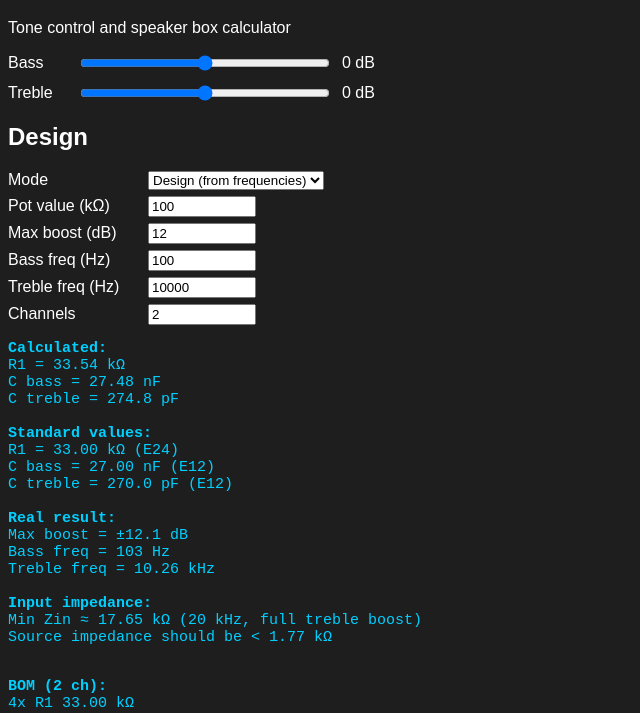
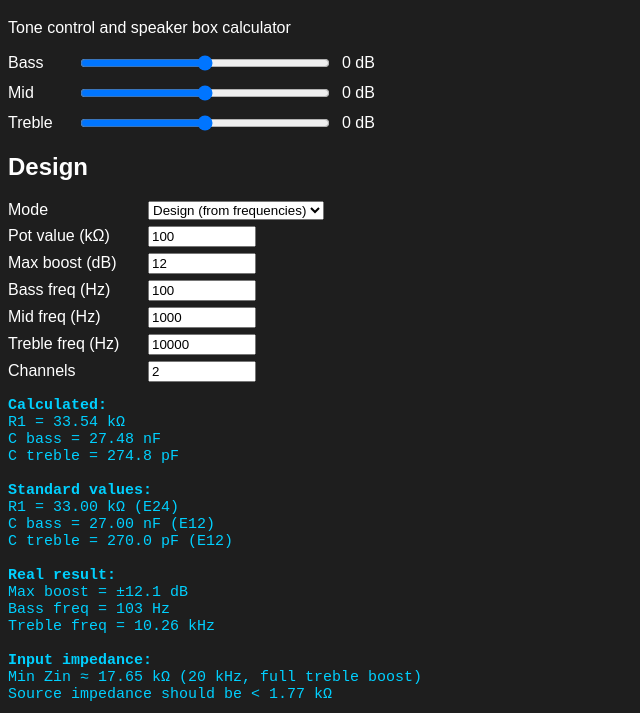
Before and after one commit to KYLDA-007/ToneBox, a plain HTML site: page index.html in a window 1280 px wide. Shown: the part 61-774 px from the top of the page, without its empty margins (0-640 px from the left). Drawn offline with Linux system fonts and the light colour scheme.

Commit message:
add mid band slider and curve

```diff
--- a/code.js
+++ b/code.js
@@ -2,13 +2,17 @@ const bassSlider = document.getElementById("bass");
 const trebleSlider = document.getElementById("treble");
 const bassValue = document.getElementById("bassValue");
 const trebleValue = document.getElementById("trebleValue");
+const midSlider = document.getElementById("mid");
+const midValue = document.getElementById("midValue");
 
 function updateValues() {
     bassValue.textContent = bassSlider.value + " dB";
+    midValue.textContent = midSlider.value + " dB";
     trebleValue.textContent = trebleSlider.value + " dB";
 }
 
 bassSlider.addEventListener("input", update);
+midSlider.addEventListener("input", update);
 trebleSlider.addEventListener("input", update);
 
 const canvas = document.getElementById("graph");
@@ -57,6 +61,7 @@ function drawGrid() {
 }
 let curveBassFreq = 100;
 let curveTrebleFreq = 10000;
+let curveMidFreq = 1000;
 
 function dbtoGain(db) {
     return Math.pow(10, db / 20);
@@ -77,6 +82,14 @@ function trebleResponce(f, db) {
     const num = Math.sqrt((a * f) * (a * f) + fc * fc);
     const den = Math.sqrt(f * f + fc * fc);
     return num / den;
+}
+function midResponce(f, db) {
+    const q = 0.7;
+    const x = f / curveMidFreq;
+    const a = dbtoGain(Math.abs(db));
+    const base = (1 - x * x) * (1 - x * x);
+    const peak = Math.sqrt((base + (a * x / q) * (a * x / q)) / (base + (x / q) * (x / q)));
+    return db >= 0 ? peak : 1 / peak;
 }
 function boxResponce(f) {
     if (boxFc <= 0) return 1;
@@ -121,7 +134,8 @@ function plot(color, gainFn) {
 function drawCurve() {
     const bassDb = parseFloat(bassSlider.value);
     const trebleDb = parseFloat(trebleSlider.value);
-    const tone = f => bassResponce(f, bassDb) * trebleResponce(f, trebleDb);
+    const midDb = parseFloat(midSlider.value);
+    const tone = f => bassResponce(f, bassDb) * midResponce(f, midDb) * trebleResponce(f, trebleDb);
 
     plot("#00d0ff", tone);
 
@@ -281,6 +295,7 @@ function calculateComponents() {
     const maxBoost = parseFloat(document.getElementById("maxBoost").value);
     const bassFreq = parseFloat(document.getElementById("bassFreq").value);
     const trebleFreq = parseFloat(document.getElementById("trebleFreq").value);
+    const midFreq = parseFloat(document.getElementById("midFreq").value);
     document.getElementById("designFields").style.display = mode === "analyze" ? "none" : "block";
     document.getElementById("analyzeFields").style.display = mode === "analyze" ? "block" : "none";
     const r1In = parseFloat(document.getElementById("r1Input").value);
@@ -290,7 +305,7 @@ function calculateComponents() {
 
     const values = mode === "analyze"
         ? [pot, r1In, cBassIn, cTrebleIn, channelsIn]
-        : [pot, maxBoost, bassFreq, trebleFreq, channelsIn];
+        : [pot, maxBoost, bassFreq, midFreq, trebleFreq, channelsIn];
     if (!isValid(values)) {
         document.getElementById("results").innerHTML =
             "<span class='error'>Please enter positive numbers in all fields.</span>";
@@ -320,12 +335,15 @@ function calculateComponents() {
 
     curveBassFreq = realBass;
     curveTrebleFreq = realTreble;
+    curveMidFreq = midFreq;
 
     const limit = Math.floor(realBoost * 2) / 2;
     bassSlider.min = -limit;
     bassSlider.max = limit;
     trebleSlider.min = -limit;
     trebleSlider.max = limit;
+    midSlider.min = -limit;
+    midSlider.max = limit;
 
    const designText =
     "<b>Calculated:</b><br>" +
@@ -462,7 +480,7 @@ function update() {
 
 }
 update();
-const designInputs = ["potValue", "maxBoost", "bassFreq", "trebleFreq", "channels", "mode", "r1Input", "cBassInput", "cTrebleInput"];
+const designInputs = ["potValue", "maxBoost", "bassFreq", "midFreq", "trebleFreq", "channels", "mode", "r1Input", "cBassInput", "cTrebleInput"];
 for (const id of designInputs) {
     document.getElementById(id).addEventListener("input", update);
 }
--- a/index.html
+++ b/index.html
@@ -10,11 +10,16 @@
     <h1>ToneBox</h1>
     <p>Tone control and speaker box calculator</p>
     <div class="controls">
-        <div class="control">
-            <label for="bass">Bass</label>
-            <input type="range" id="bass" min="-12" max="12" step="0.5" value="0">
-            <span id="bassValue">0 dB</span>
-        </div>
+            <div class="control">
+                <label for="bass">Bass</label>
+                <input type="range" id="bass" min="-12" max="12" step="0.5" value="0">
+                <span id="bassValue">0 dB</span>
+            </div>
+                <div class="control">
+                    <label for="mid">Mid</label>
+                    <input type="range" id="mid" min="-12" max="12" step="0.5" value="0">
+                    <span id="midValue">0 dB</span>
+                </div>
          <div class="control">
          <label for="treble">Treble</label>
          <input type="range" id="treble" min="-12" max="12" step="0.5" value="0">
@@ -42,6 +47,10 @@
                 <div class="field">
                     <label for="bassFreq">Bass freq (Hz)</label>
                     <input type="number" id="bassFreq" value="100">
+                </div>
+                <div class="field">
+                    <label for="midFreq">Mid freq (Hz)</label>
+                    <input type="number" id="midFreq" value="1000">
                 </div>
                 <div class="field">
                     <label for="trebleFreq">Treble freq (Hz)</label>
```
